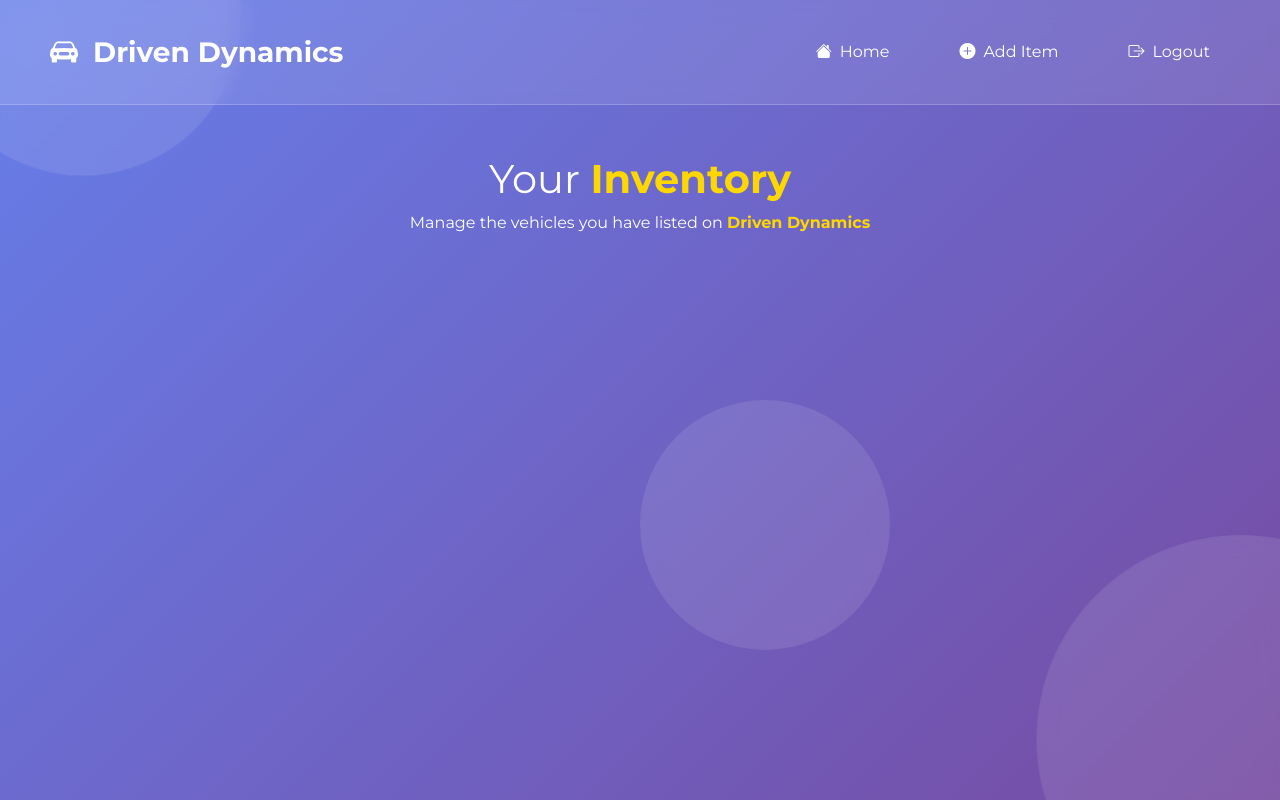
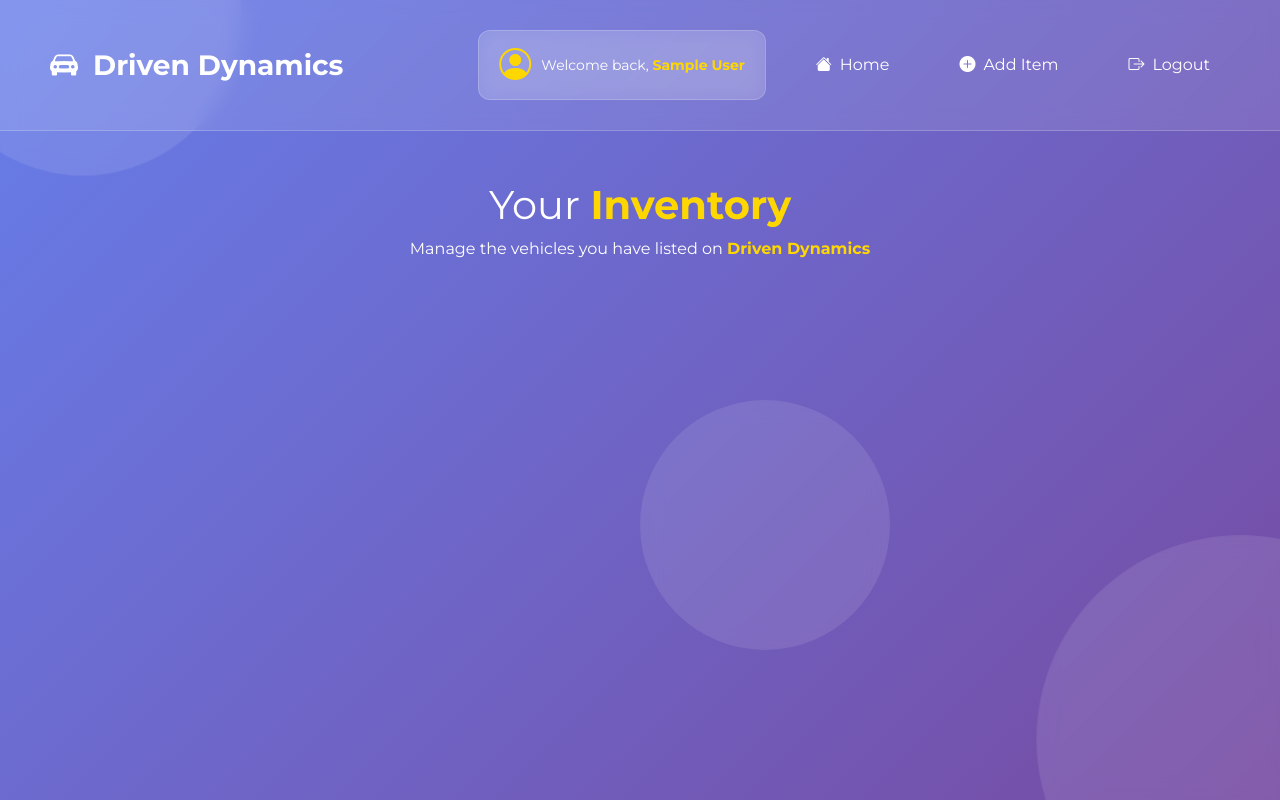
Before and after one commit to mthimkulu23/Driven-Dynamics, a Flask app: page /catelog in a window 1280 px wide. Run offline with Flask 3, Linux system fonts and the light colour scheme; the visitor is signed in with stand-in values (Sample User, id 1); data that the repository does not hold is empty.

Commit message:
added succesffully login  implementation

```diff
--- a/app/templates/catelog.html
+++ b/app/templates/catelog.html
@@ -1,5 +1,6 @@
 <!DOCTYPE html>
 <html lang="en">
+
 <head>
     <meta charset="utf-8">
     <meta http-equiv="X-UA-Compatible" content="IE=edge">
@@ -7,7 +8,9 @@
     <title>Catalog - Driven Dynamics</title>
 
     <link rel="preconnect" href="https://fonts.googleapis.com">
-    <link href="https://fonts.googleapis.com/css2?family=Montserrat:wght@300;400;600;700&family=Roboto:wght@300;400;500;700&display=swap" rel="stylesheet">
+    <link
+        href="https://fonts.googleapis.com/css2?family=Montserrat:wght@300;400;600;700&family=Roboto:wght@300;400;500;700&display=swap"
+        rel="stylesheet">
     <link rel="stylesheet" href="https://cdn.jsdelivr.net/npm/bootstrap-icons@1.11.3/font/bootstrap-icons.min.css">
     <link href="https://cdn.jsdelivr.net/npm/bootstrap@5.3.3/dist/css/bootstrap.min.css" rel="stylesheet">
 
@@ -45,15 +48,48 @@
             animation: float 20s infinite ease-in-out;
         }
 
-        .shape-1 { width: 300px; height: 300px; top: -100px; left: -100px; animation-delay: 0s; }
-        .shape-2 { width: 400px; height: 400px; bottom: -150px; right: -150px; animation-delay: 5s; }
-        .shape-3 { width: 250px; height: 250px; top: 50%; left: 50%; animation-delay: 10s; }
+        .shape-1 {
+            width: 300px;
+            height: 300px;
+            top: -100px;
+            left: -100px;
+            animation-delay: 0s;
+        }
+
+        .shape-2 {
+            width: 400px;
+            height: 400px;
+            bottom: -150px;
+            right: -150px;
+            animation-delay: 5s;
+        }
+
+        .shape-3 {
+            width: 250px;
+            height: 250px;
+            top: 50%;
+            left: 50%;
+            animation-delay: 10s;
+        }
 
         @keyframes float {
-            0%, 100% { transform: translate(0, 0) scale(1); }
-            25% { transform: translate(50px, -50px) scale(1.1); }
-            50% { transform: translate(-30px, 30px) scale(0.9); }
-            75% { transform: translate(30px, 50px) scale(1.05); }
+
+            0%,
+            100% {
+                transform: translate(0, 0) scale(1);
+            }
+
+            25% {
+                transform: translate(50px, -50px) scale(1.1);
+            }
+
+            50% {
+                transform: translate(-30px, 30px) scale(0.9);
+            }
+
+            75% {
+                transform: translate(30px, 50px) scale(1.05);
+            }
         }
 
         .header {
@@ -77,7 +113,12 @@
             font-weight: 700;
         }
 
-        .nav-menu { display: flex; gap: 30px; align-items: center; }
+        .nav-menu {
+            display: flex;
+            gap: 30px;
+            align-items: center;
+        }
+
         .nav-link {
             color: white;
             text-decoration: none;
@@ -90,7 +131,10 @@
             gap: 8px;
         }
 
-        .nav-link:hover { background: rgba(255, 255, 255, 0.2); transform: translateY(-2px); }
+        .nav-link:hover {
+            background: rgba(255, 255, 255, 0.2);
+            transform: translateY(-2px);
+        }
 
         .page-title {
             position: relative;
@@ -100,7 +144,10 @@
             color: white;
         }
 
-        .highlight { color: #ffd700; font-weight: 700; }
+        .highlight {
+            color: #ffd700;
+            font-weight: 700;
+        }
 
         .container-custom {
             position: relative;
@@ -132,8 +179,16 @@
             border-bottom: 3px solid #667eea;
         }
 
-        .product-details { padding: 25px; }
-        .product-make { font-size: 24px; font-weight: 700; color: #667eea; margin-bottom: 10px; }
+        .product-details {
+            padding: 25px;
+        }
+
+        .product-make {
+            font-size: 24px;
+            font-weight: 700;
+            color: #667eea;
+            margin-bottom: 10px;
+        }
 
         .seller-badge {
             font-size: 12px;
@@ -145,7 +200,12 @@
             display: inline-block;
         }
 
-        .product-price { font-size: 26px; font-weight: 700; color: #333; margin: 15px 0; }
+        .product-price {
+            font-size: 26px;
+            font-weight: 700;
+            color: #333;
+            margin: 15px 0;
+        }
 
         .btn-action {
             flex: 1;
@@ -160,17 +220,56 @@
             gap: 8px;
         }
 
-        .btn-update { background: #667eea; color: white; }
-        .btn-delete { background: #f5576c; color: white; }
+        .btn-update {
+            background: #667eea;
+            color: white;
+        }
+
+        .btn-delete {
+            background: #f5576c;
+            color: white;
+        }
+
+        /* User Profile Styles */
+        .user-profile {
+            display: flex;
+            align-items: center;
+            gap: 10px;
+            color: white;
+            background: rgba(255, 255, 255, 0.15);
+            padding: 10px 20px;
+            border-radius: 12px;
+            backdrop-filter: blur(10px);
+            border: 1px solid rgba(255, 255, 255, 0.2);
+        }
+
+        .profile-icon {
+            font-size: 32px;
+            color: #ffd700;
+        }
+
+        .welcome-text {
+            font-size: 14px;
+            font-weight: 500;
+        }
+
+        .welcome-text strong {
+            font-weight: 700;
+            color: #ffd700;
+        }
 
         /* Modal Styles */
         .modal {
             display: none;
             position: fixed;
             z-index: 1000;
-            left: 0; top: 0; width: 100%; height: 100%;
-            background: rgba(0,0,0,0.6);
+            left: 0;
+            top: 0;
+            width: 100%;
+            height: 100%;
+            background: rgba(0, 0, 0, 0.6);
         }
+
         .modal-content {
             background: white;
             margin: 15% auto;
@@ -182,6 +281,7 @@
         }
     </style>
 </head>
+
 <body>
     <div class="background-animation">
         <div class="shape shape-1"></div>
@@ -195,8 +295,16 @@
             <span>Driven Dynamics</span>
         </div>
         <nav class="nav-menu">
-            <a href="#" class="nav-link" onclick="goToLandingPage17('landing')"><i class="bi bi-house-fill"></i> Home</a>
-            <a href="#" class="nav-link" onclick="goToLandingPage24('Add item')"><i class="bi bi-plus-circle-fill"></i> Add Item</a>
+            {% if session.user_name %}
+            <div class="user-profile">
+                <i class="bi bi-person-circle profile-icon"></i>
+                <span class="welcome-text">Welcome back, <strong>{{ session.user_name }}</strong></span>
+            </div>
+            {% endif %}
+            <a href="#" class="nav-link" onclick="goToLandingPage17('landing')"><i class="bi bi-house-fill"></i>
+                Home</a>
+            <a href="#" class="nav-link" onclick="goToLandingPage24('Add item')"><i class="bi bi-plus-circle-fill"></i>
+                Add Item</a>
             <a href="#" class="nav-link" onclick="goToLandingPage1('')"><i class="bi bi-box-arrow-right"></i> Logout</a>
         </nav>
     </header>
@@ -226,9 +334,9 @@
                     <p class="product-description">{{ product.description }}</p>
                     <div class="product-price">
                         {% if product.price and product.price.strip().startswith('R') %}
-                            {{ product.price }}
+                        {{ product.price }}
                         {% else %}
-                            R {{ product.price }}
+                        R {{ product.price }}
                         {% endif %}
                     </div>
 
@@ -257,7 +365,8 @@
                 <input type="hidden" id="delete_id" name="delete_id">
                 <div style="display: flex; gap: 10px; margin-top: 20px;">
                     <button type="submit" class="btn-action btn-delete">Delete</button>
-                    <button type="button" class="btn-action" style="background: #ccc;" onclick="closeDeleteModal()">Cancel</button>
+                    <button type="button" class="btn-action" style="background: #ccc;"
+                        onclick="closeDeleteModal()">Cancel</button>
                 </div>
             </form>
         </div>
@@ -271,9 +380,10 @@
         function closeDeleteModal() {
             document.getElementById('deleteModal').style.display = 'none';
         }
-        window.onclick = function(event) {
+        window.onclick = function (event) {
             if (event.target == document.getElementById('deleteModal')) closeDeleteModal();
         }
     </script>
 </body>
+
 </html>
```
Also changed, not shown: app/templates/catelog_buyer.html (+51 -4 lines), app/templates/sell_review.html (+237 -49 lines).
